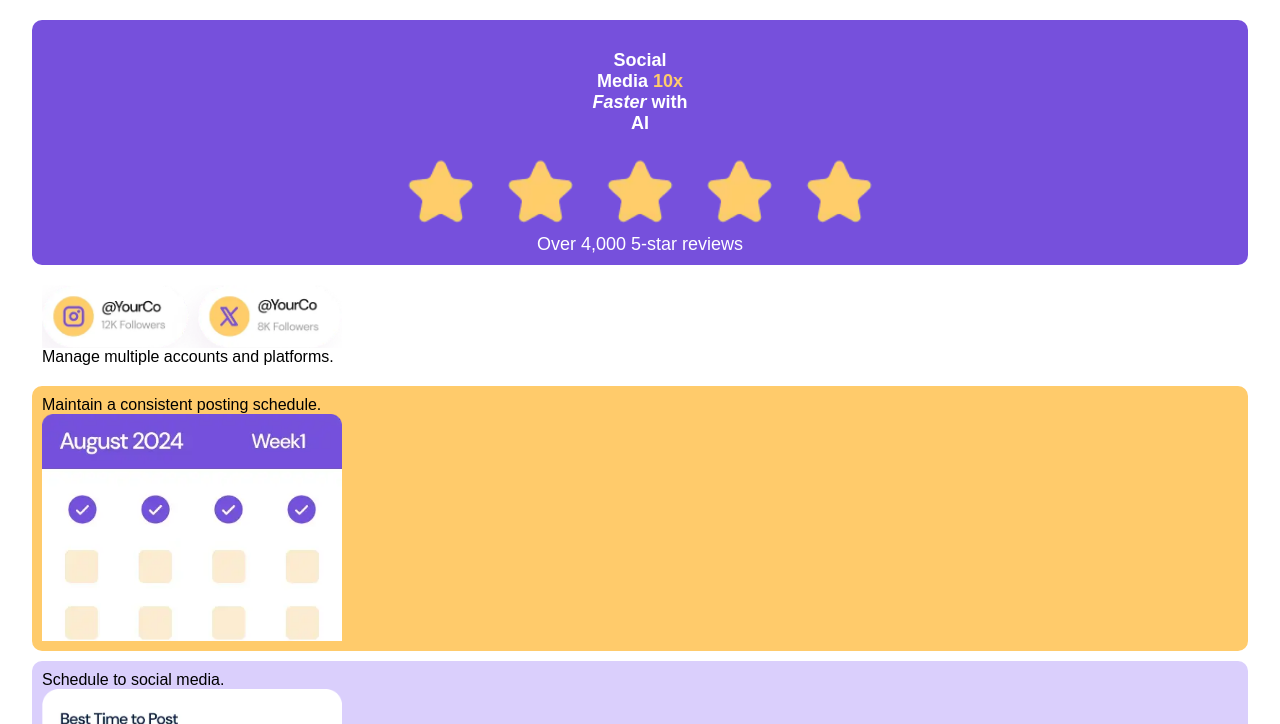
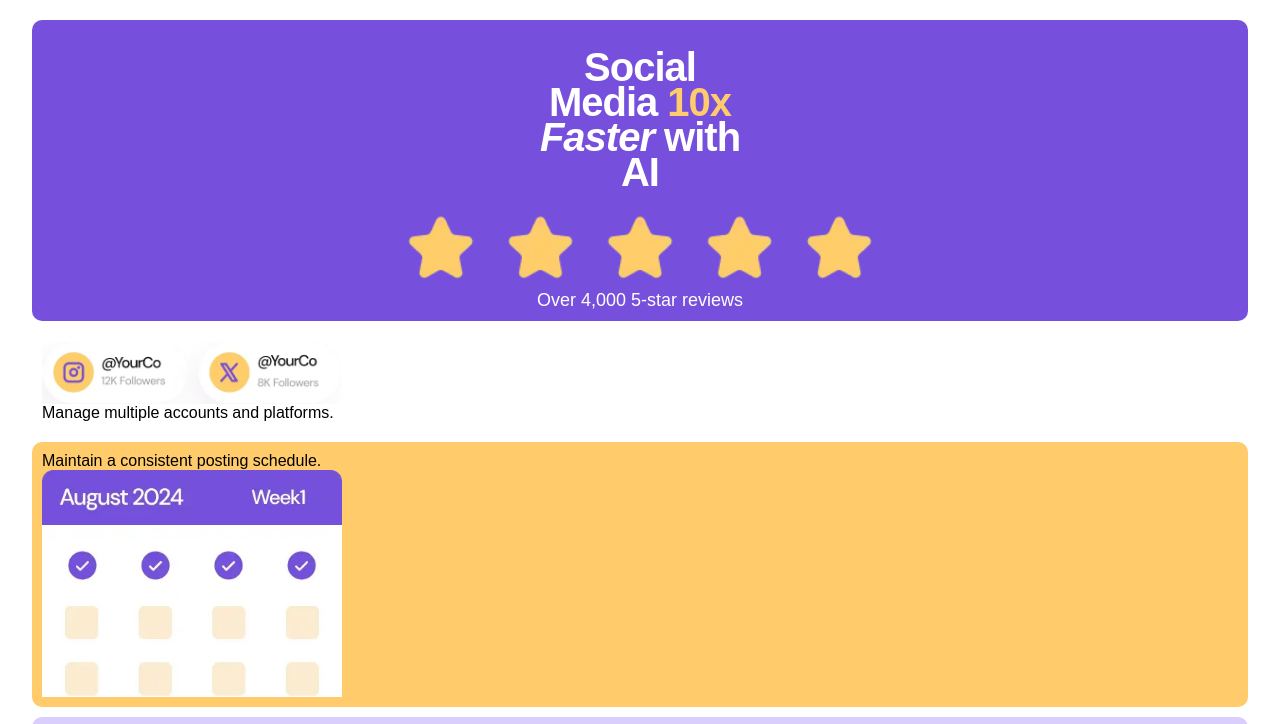
Before and after one commit to Sankar-2006/bento-grid, a plain HTML site: page index.html in a window 1280 px wide. Shown: the top 724 px of the page. Drawn offline with Linux system fonts and the light colour scheme.

Commit message:
update: style.css

```diff
--- a/index.html
+++ b/index.html
@@ -16,9 +16,9 @@
 <body>
   <main>
     <section class="card-1">
-      <p class="card-1-p1">Social Media <span class="ten-x">10x</span> <span class="faster">Faster</span> with AI</p>
+      <h1 class="card1-p1">Social Media <span class="ten-x">10x</span> <span class="faster">Faster</span> with AI</h1>
       <img src="./assets/images/illustration-five-stars.webp" alt="five stars (rating)" class="five-stars">
-      <p class="card-1-p2">Over 4,000 5-star reviews</p>
+      <p class="card1-p2">Over 4,000 5-star reviews</p>
     </section>
     <section class="card-2">
       <img src="./assets/images/illustration-multiple-platforms.webp" alt="social media" class="social-media">
@@ -29,16 +29,16 @@
       <img src="./assets/images/illustration-consistent-schedule.webp" alt="calander" class="calander">
     </section>
     <section class="card-4">
-      <p>Schedule to social media.</p>
+      <p class="card4-p1">Schedule to social media.</p>
       <img src="./assets/images/illustration-schedule-posts.webp" alt="schedule posts" class="schedule-posts">
-      <p>Optimize post timings to publish content at the perfect time for your audience.</p>
+      <p class="card4-p2">Optimize post timings to publish content at the perfect time for your audience.</p>
     </section>
     <section class="card-5">
       <img src="./assets/images/illustration-grow-followers.webp" alt="grow followers" class="grow-followers">
       <p>Grow followers with non-stop content.</p>
     </section>
     <section class="card-6">
-      <p>>56% <span>faster audience growth</span></p>
+      <p><span>>56% </span>faster audience growth</p>
       <img src="./assets/images/illustration-audience-growth.webp" alt="audience" class="audience-growth">
     </section>
     <section class="card-7">
--- a/style.css
+++ b/style.css
@@ -49,12 +49,13 @@ section {
   align-items: center;
 }
 
-.card-1 .card-1-p1 {
-  font-size: 18px;
-
-  font-weight: 700;
+.card-1 .card1-p1 {
+  font-size: 40px;
+  font-weight: 600;
   width: 10ch;
   margin: 20px 0;
+  line-height: 35px;
+  letter-spacing: -1px;
 }
 
 .card-1 .ten-x {
```
